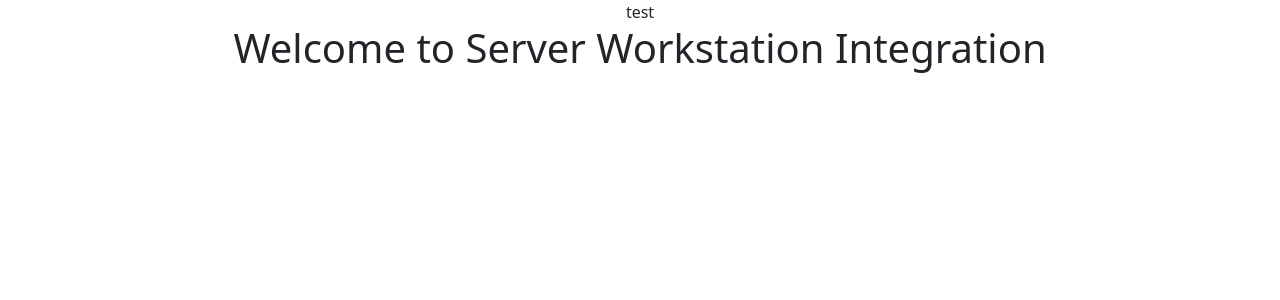
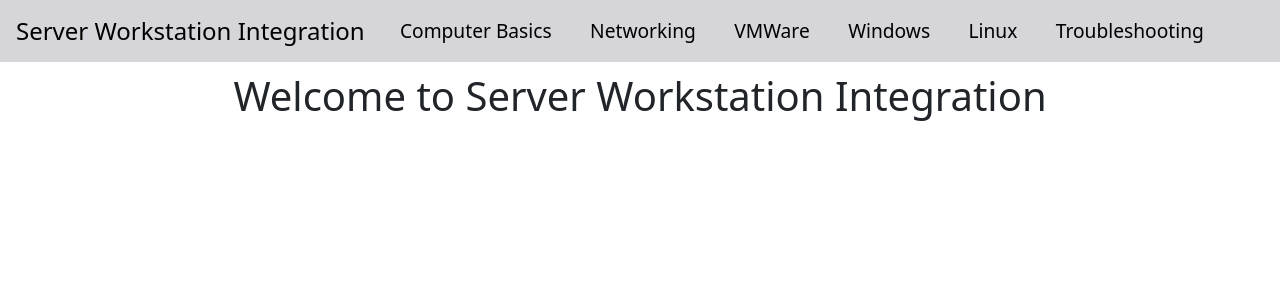
Before and after one commit to LAWLZXDD/T-intra, a React (Create React App) app: page / in a window 1280 px wide. Shown: the top 300 px of the page. Built offline with nearby package versions, Linux system fonts and the light colour scheme.

Commit message:
add css & nav

```diff
--- a/package.json
+++ b/package.json
@@ -5,6 +5,7 @@
   "dependencies": {
     "@emotion/react": "^11.7.1",
     "@emotion/styled": "^11.6.0",
+    "@fortawesome/fontawesome-free": "^5.15.4",
     "@mui/material": "^5.3.0",
     "@testing-library/jest-dom": "^5.16.1",
     "@testing-library/react": "^12.1.2",
--- a/src/App.css
+++ b/src/App.css
@@ -1,38 +1,23 @@
-.App {
-  text-align: center;
+.main-navbar{
+  display: flex;
+  padding: 1em;
+  background-color: #d5d5da
+}
+.brandlogo{
+  font-size: 1.5rem;
+  text-decoration: none;
+  color: black
+}
+.navitem{
+  margin:0 1em ;
+  font-size: 1.2rem;
+}
+.nav-links{
+  text-decoration: none;
+  color: black
 }
 
-.App-logo {
-  height: 40vmin;
-  pointer-events: none;
+h1{
+  text-align: center;
+  padding: 10px;
 }
-
-@media (prefers-reduced-motion: no-preference) {
-  .App-logo {
-    animation: App-logo-spin infinite 20s linear;
-  }
-}
-
-.App-header {
-  background-color: #282c34;
-  min-height: 100vh;
-  display: flex;
-  flex-direction: column;
-  align-items: center;
-  justify-content: center;
-  font-size: calc(10px + 2vmin);
-  color: white;
-}
-
-.App-link {
-  color: #61dafb;
-}
-
-@keyframes App-logo-spin {
-  from {
-    transform: rotate(0deg);
-  }
-  to {
-    transform: rotate(360deg);
-  }
-}
--- a/src/App.js
+++ b/src/App.js
@@ -15,10 +15,8 @@ function App() {
   return (
     <Router>
       <div className="App">
-
-      <Navigation />
-
         <div className="content">
+          <Navigation />
           <Routes>
             <Route path="/" element={<Homepage />}></Route>
             <Route path="Basics" element={<Basics />}></Route>
--- a/src/components/Navigation.js
+++ b/src/components/Navigation.js
@@ -1,13 +1,25 @@
 import React from "react";
+import { Nav, Navbar } from "react-bootstrap";
+import { Link } from "react-router-dom";
+
 
 
 
 function Navigation(){
 
     return(
-        <div>
-            test
-        </div>
+        <Navbar className="main-navbar" expand="md">
+                <Navbar.Brand><Link to="/" className="brandlogo">Server Workstation Integration</Link></Navbar.Brand>
+                <Navbar.Toggle />
+                <Navbar.Collapse>
+                    <Nav.Item className="navitem"><Link to="Basics" className="nav-links">Computer Basics</Link></Nav.Item>
+                    <Nav.Item className="navitem"><Link to="Networking" className="nav-links">Networking</Link></Nav.Item>
+                    <Nav.Item className="navitem"><Link to="Vmware" className="nav-links">VMWare</Link></Nav.Item>
+                    <Nav.Item className="navitem"><Link to="Windows" className="nav-links">Windows</Link></Nav.Item>
+                    <Nav.Item className="navitem"><Link to="Linux" className="nav-links">Linux</Link></Nav.Item>
+                    <Nav.Item className="navitem"><Link to="Troubleshooting" className="nav-links">Troubleshooting</Link></Nav.Item>
+                </Navbar.Collapse>
+        </Navbar>
     )
 }
 
```
Also changed, not shown: 1 other file (tests, documents, lock files or other folders).
